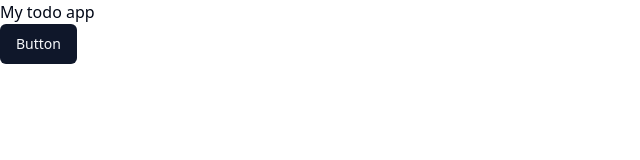
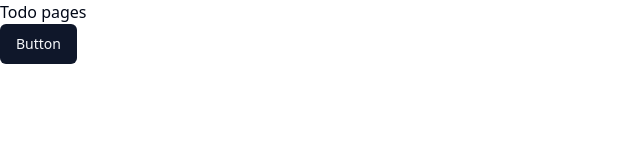
Before and after one commit to rahathasanDev/Redux-To-Do-App, a React (Vite) app: page / in a window 1280 px wide. Shown: the top 160 px of the page, without its empty margins (0-640 px from the left). Built offline with nearby package versions, Linux system fonts and the light colour scheme.

Commit message:
Todo card and container added

```diff
--- a/src/App.tsx
+++ b/src/App.tsx
@@ -1,10 +1,11 @@
 import { Button } from "./components/ui/button"
+import Todo from "./pages/Todo"
 
 function App() {
 
   return (
     <>
-    <h1>My todo app</h1>
+    <Todo></Todo>
     <Button>Button</Button>
 
     </>
--- /dev/null
+++ b/src/pages/Todo.tsx
@@ -0,0 +1,11 @@
+
+
+const Todo = () => {
+  return (
+    <div>
+      <h1>Todo pages</h1>
+    </div>
+  );
+};
+
+export default Todo;
```
Also changed, not shown: src/components/todo/TodoCard.tsx (added), src/components/todo/TodoContainer.tsx (added).
